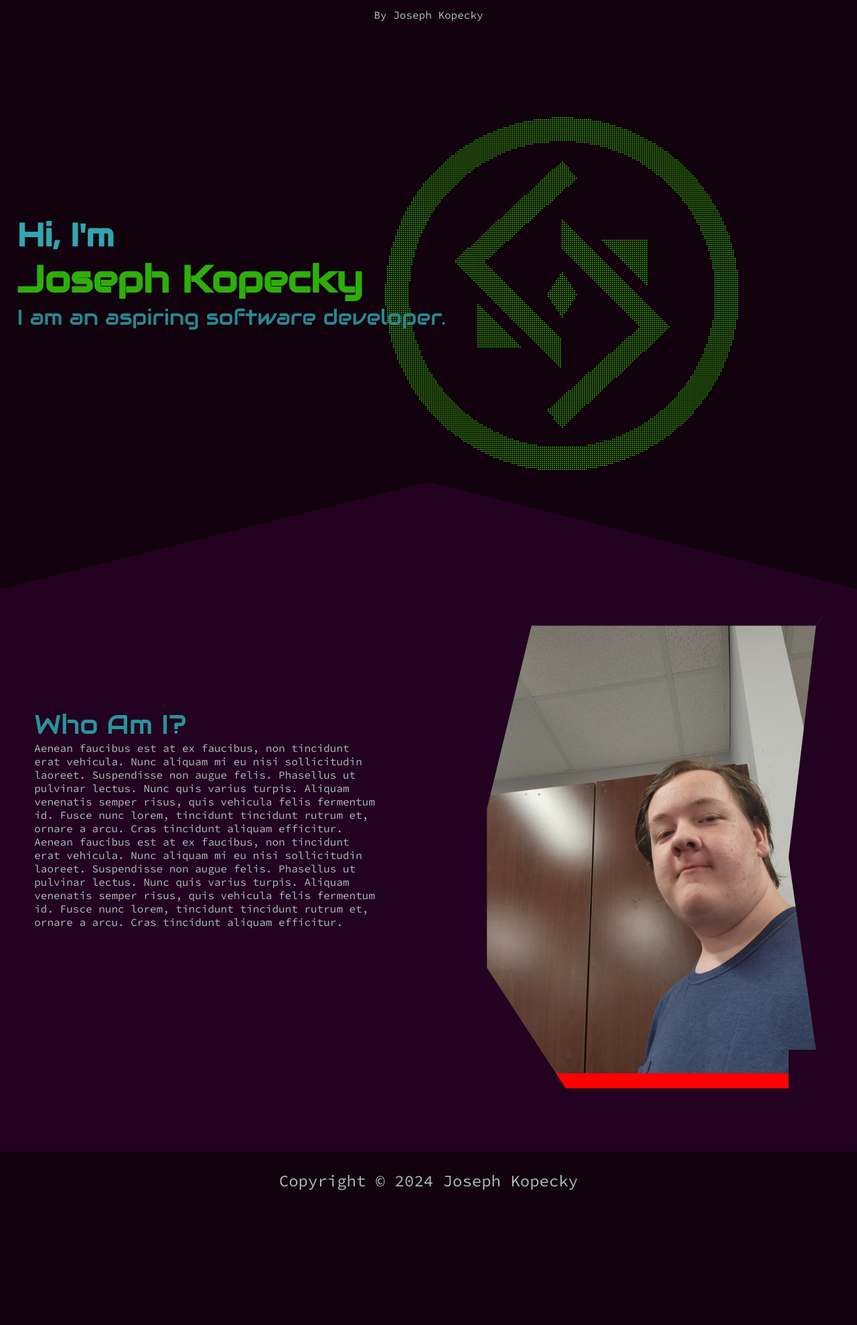
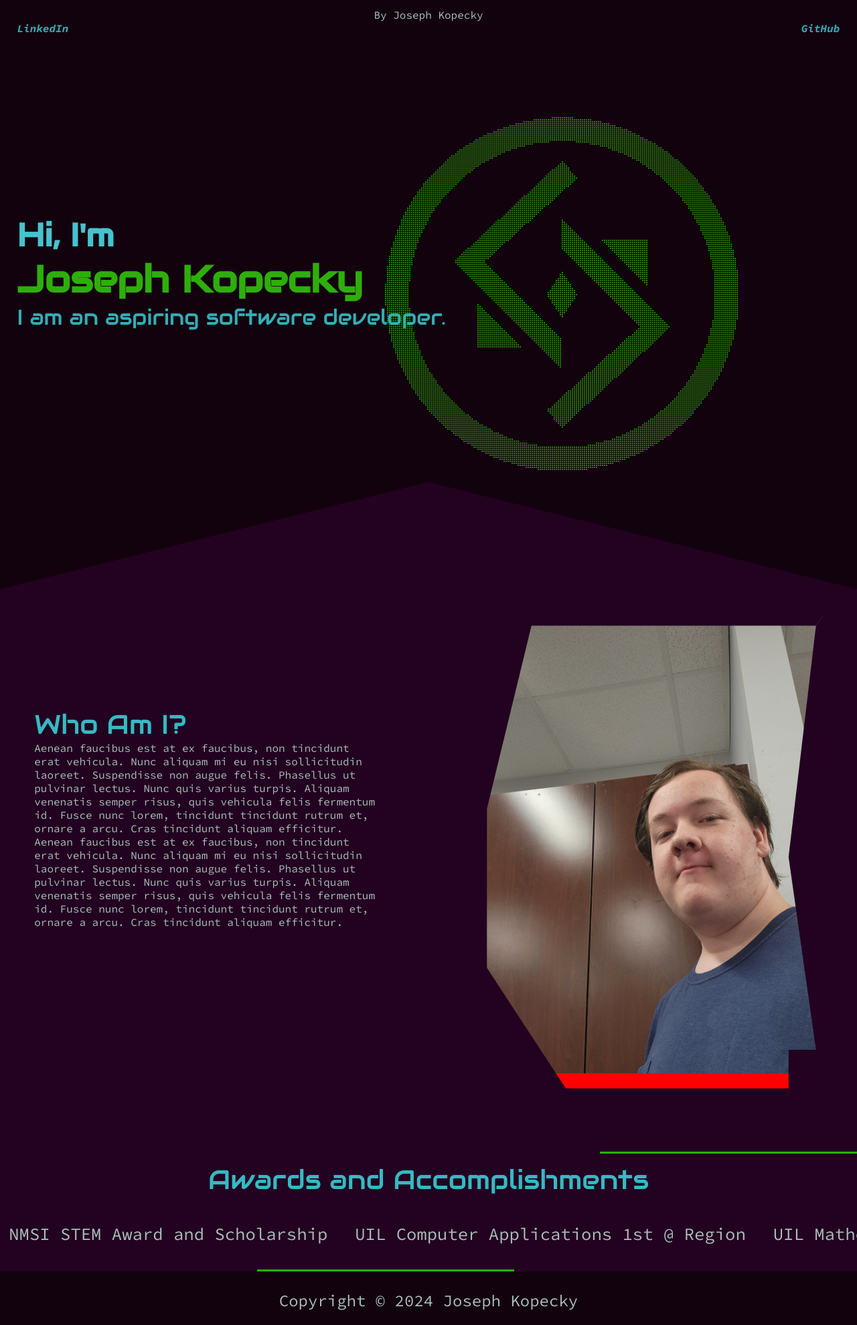
Before and after one commit to JmKopecky/joskopecky_portfolio, a PHP site: page /front-page.html in a window 1280 px wide. Shown: the whole page at 67% size. Before the commit the page ends 1778 px from the top, so only its background shows below. Run offline with PHP 8.4, Linux system fonts and the light colour scheme.

Commit message:
Created infinitely animated scroll display for important achievements

```diff
--- a/front-page.html
+++ b/front-page.html
@@ -16,6 +16,12 @@
     <div id="header-name-container">
         <p class="header-name">By Joseph Kopecky</p>
     </div>
+    <div id="header-github-container">
+        <a href="https://github.com/jmkopecky">GitHub</a>
+    </div>
+    <div id="header-social-container">
+        <a href="https://www.linkedin.com/in/joseph-kopecky-103ba1313/">LinkedIn</a>
+    </div>
 </div>
 
 
@@ -23,6 +29,7 @@
 
 
 <div id="front-page-container">
+
     <div id="hero-section-container">
         <script type="text/javascript" src="library/javascript/particles/particle-image.js" defer></script>
         <div id="particle-image" data-params-src="library/javascript/particles/params.json"></div>
@@ -33,6 +40,7 @@
         <img id = "hero-transition" src="library/images/hero-transition.svg">
     </div>
 
+
     <div id="description-section-container">
         <div id="description-paragraph-container">
             <h3 id="description-title" class="animate-left">Who Am I?</h3>
@@ -40,9 +48,26 @@
             <p class="animate-left">Aenean faucibus est at ex faucibus, non tincidunt erat vehicula. Nunc aliquam mi eu nisi sollicitudin laoreet. Suspendisse non augue felis. Phasellus ut pulvinar lectus. Nunc quis varius turpis. Aliquam venenatis semper risus, quis vehicula felis fermentum id. Fusce nunc lorem, tincidunt tincidunt rutrum et, ornare a arcu. Cras tincidunt aliquam efficitur.</p>
         </div>
         <div id="desc-photo-container" class="animate-right">
-            <img src="library/images/selfimage.webp" id="desc-photo">
-            <img src="library/images/selfimageframe.svg" id="desc-photo-frame">
+            <img src="library/images/selfimage.webp" id="desc-photo" alt="self portrait">
+            <img src="library/images/selfimageframe.svg" id="desc-photo-frame" alt="self portrait frame">
         </div>
+    </div>
+
+
+    <div id="notable-accomplishments-section">
+        <h3>Awards and Accomplishments</h3>
+        <ul>
+            <li><p>UIL Computer Applications 2nd @ State</p></li>
+            <li><p>NMSI STEM Award and Scholarship</p></li>
+            <li><p>UIL Computer Applications 1st @ Region</p></li>
+            <li><p>UIL Mathematics 1st Team @ Region</p></li>
+            <li><p>UIL Computer Science 5th @ Region</p></li>
+            <li><p>UIL Computer Science 1st @ District</p></li>
+            <li><p>UIL Accounting 1st @ District</p></li>
+            <li><p>UIL Accounting 1st Team @ District</p></li>
+            <li><p>UIL Mathematics 1st Team @ District</p></li>
+            <li><p>UIL Mathematics 5th @ District</p></li>
+        </ul>
     </div>
 </div>
 
@@ -50,7 +75,7 @@
 
 <div id="footer">
     <div class="footer-centerer">
-        <p class="footer-text"> Copyright © 2024 Joseph Kopecky </p>
+        <p class="footer-text">Copyright © 2024 Joseph Kopecky</p>
     </div>
 </div>
 
--- a/index.html
+++ b/index.html
@@ -15,6 +15,12 @@
 <div id="header">
     <div id="header-name-container">
         <p class="header-name">By Joseph Kopecky</p>
+    </div>
+    <div id="header-github-container">
+        <a href="https://github.com/jmkopecky">GitHub</a>
+    </div>
+    <div id="header-social-container">
+        <a href="https://www.linkedin.com/in/joseph-kopecky-103ba1313/">LinkedIn</a>
     </div>
 </div>
 
--- a/library/javascript/animateInElements.js
+++ b/library/javascript/animateInElements.js
@@ -1,6 +1,7 @@
 $(document).ready(function(){
 
-    $("#header-name-container").css({"visibility": "visible", "translate": "0"})
+
+    $("#header").css({"visibility": "visible", "translate": "0"})
 
     $("#hero-name-pretext").css({"visibility": "visible", "translate": "0"})
     $("#hero-header-name").css({"visibility": "visible", "translate": "0"})
--- a/library/scss/constants.scss
+++ b/library/scss/constants.scss
@@ -3,7 +3,7 @@ $background_main: #12020E;
 $background_secondary: #220220;
 $accent: #2EAE0A;
 $text_main: #acbdbc;
-$text_secondary: #28888F;
+$text_secondary: lighten(#28888F, 10%);
 
 
 
@@ -12,6 +12,7 @@ body {
   background-color:$background_main; //site background
   margin:0 0 0 0;
   min-height:100vh;
+  position: relative;
 }
 
 
@@ -55,9 +56,21 @@ a {
   font: $paragraph-italic;
   color: $text_secondary;
   margin: 0 0 0 0;
+  text-decoration: none;
 }
-a:hover {
-  color: darken($text_secondary, 8%);
+a::after {
+  content:'';
+  position:absolute;
+  background-color: $text_secondary;
+  width:0%;
+  height: 3px;
+  bottom:0;
+  left:0;
+
+  transition: width 0.5s;
+}
+a:hover::after {
+  width:100%;
 }
 a:active {
   color: lighten($text_secondary, 8%);
--- a/library/scss/front-page.css
+++ b/library/scss/front-page.css
@@ -3,6 +3,7 @@ body {
   background-color: #12020E;
   margin: 0 0 0 0;
   min-height: 100vh;
+  position: relative;
 }
 
 p {
@@ -13,16 +14,28 @@ p {
 
 a {
   font: italic 1em "Source Code Pro", monospace;
-  color: #28888F;
+  color: #33aeb7;
   margin: 0 0 0 0;
+  text-decoration: none;
 }
 
-a:hover {
-  color: #1f6a6f;
+a::after {
+  content: "";
+  position: absolute;
+  background-color: #33aeb7;
+  width: 0%;
+  height: 3px;
+  bottom: 0;
+  left: 0;
+  transition: width 0.5s;
+}
+
+a:hover::after {
+  width: 100%;
 }
 
 a:active {
-  color: #31a6af;
+  color: #47c3cc;
 }
 
 h1 {
@@ -33,19 +46,19 @@ h1 {
 
 h2 {
   font: bold 3em "Audiowide", monospace;
-  color: #31a6af;
+  color: #47c3cc;
   margin: 0 0 0 0;
 }
 
 h3 {
   font: 2.5em "Audiowide", monospace;
-  color: #2b939b;
+  color: #36b9c3;
   margin: 0 0 0 0;
 }
 
 h4 {
   font: 2em "Audiowide", monospace;
-  color: #28888F;
+  color: #33aeb7;
   margin: 0 0 0 0;
 }
 
@@ -98,17 +111,35 @@ button:active {
   position: fixed;
   top: 0;
   z-index: 100;
+  visibility: hidden;
+  translate: 0 -100%;
+  transition: translate 1s;
 }
 #header #header-name-container {
   width: fit-content;
   margin: auto;
-  visibility: hidden;
-  translate: 0 -100%;
-  transition: translate 1s;
 }
 #header #header-name-container p.header-name {
   font-size: 2vh;
   margin-top: 1.5vh;
+}
+#header #header-github-container {
+  position: absolute;
+  right: 2%;
+}
+#header #header-github-container a {
+  font-size: 2vh;
+  margin-top: 1.5vh;
+  font-weight: bold;
+}
+#header #header-social-container {
+  position: absolute;
+  left: 2%;
+}
+#header #header-social-container a {
+  font-size: 2vh;
+  margin-top: 1.5vh;
+  font-weight: bold;
 }
 
 #footer {
@@ -176,7 +207,7 @@ button:active {
   position: relative;
 }
 #front-page-container #hero-section-container #hero-tagline {
-  color: #28888F;
+  color: #33aeb7;
   margin-left: 2vw;
   width: fit-content;
   z-index: 2;
@@ -231,5 +262,78 @@ button:active {
   z-index: 2;
   top: 0;
 }
+#front-page-container #notable-accomplishments-section {
+  width: 100%;
+  height: fit-content;
+  position: relative;
+  background-color: #220220;
+  overflow: hidden;
+}
+#front-page-container #notable-accomplishments-section h3 {
+  width: fit-content;
+  margin: 2vh auto 2vh auto;
+}
+#front-page-container #notable-accomplishments-section ul {
+  margin: 5vh 0 5vh 0;
+  display: flex;
+  align-items: center;
+  justify-content: space-around;
+  width: fit-content;
+  transform: translateY(50%);
+  white-space: nowrap;
+  animation: loop 45s linear infinite alternate;
+}
+@keyframes loop {
+  0% {
+    transform: translateX(0%);
+  }
+  100% {
+    transform: translateX(-80%);
+  }
+}
+#front-page-container #notable-accomplishments-section ul li {
+  display: flex;
+  align-items: center;
+  gap: 0 0.2rem;
+  white-space: nowrap;
+}
+#front-page-container #notable-accomplishments-section ul li p {
+  font-size: 1.6em;
+  padding-left: 0.8em;
+  padding-right: 0.8em;
+}
+#front-page-container #notable-accomplishments-section::before {
+  content: "";
+  position: absolute;
+  background-color: #2EAE0A;
+  width: 0%;
+  height: 3px;
+  top: 0;
+  left: 0;
+  animation: borderanim 2s 2s infinite alternate-reverse linear;
+}
+#front-page-container #notable-accomplishments-section::after {
+  content: "";
+  position: absolute;
+  background-color: #2EAE0A;
+  width: 0%;
+  height: 3px;
+  bottom: 0;
+  left: 0;
+  animation: borderanim 2s infinite alternate-reverse linear;
+}
+@keyframes borderanim {
+  0% {
+    width: 0%;
+    left: 0;
+  }
+  50% {
+    width: 50%;
+  }
+  100% {
+    width: 0%;
+    left: 100%;
+  }
+}
 
 /*# sourceMappingURL=front-page.css.map */
--- a/library/scss/front-page.scss
+++ b/library/scss/front-page.scss
@@ -128,4 +128,78 @@
       }
     }
   }
+
+
+  #notable-accomplishments-section {
+    width: 100%;
+    height: fit-content;
+    position:relative;
+    background-color: $background_secondary;
+    overflow: hidden;
+
+    h3 {
+      width: fit-content;
+      margin: 2vh auto 2vh auto;
+    }
+
+
+    ul {
+      margin: 5vh 0 5vh 0;
+      display: flex;
+      align-items: center;
+      justify-content: space-around;
+      width: fit-content;
+      transform: translateY(50%);
+      white-space: nowrap;
+      animation: loop 45s linear infinite alternate;
+
+      @keyframes loop {
+        0% {transform: translateX(0%);}
+        100% {transform: translateX(-80%);}
+      }
+
+      li {
+        display: flex;
+        align-items: center;
+        gap: 0 0.2rem;
+        white-space: nowrap;
+
+        p {
+          font-size: 1.6em;
+          padding-left: 0.8em;
+          padding-right: 0.8em;
+        }
+      }
+    }
+  }
+
+
+  #notable-accomplishments-section::before {
+    content:'';
+    position:absolute;
+    background-color: $accent;
+    width:0%;
+    height: 3px;
+    top:0;
+    left:0;
+
+    animation: borderanim 2s 2s infinite alternate-reverse linear;
+  }
+  #notable-accomplishments-section::after {
+    content:'';
+    position:absolute;
+    background-color: $accent;
+    width:0%;
+    height: 3px;
+    bottom:0;
+    left:0;
+
+    animation: borderanim 2s infinite alternate-reverse linear;
+  }
+
+  @keyframes borderanim {
+    0% {width: 0%; left:0;}
+    50% {width: 50%;}
+    100% {width: 0%; left:100%;}
+  }
 }
--- a/library/scss/partials/header.scss
+++ b/library/scss/partials/header.scss
@@ -5,16 +5,41 @@
     position:fixed;
     top:0;
     z-index:100;
+    visibility: hidden;
+    translate: 0 -100%;
+    transition: translate 1s;
+
+
     #header-name-container {
         width:fit-content;
         margin:auto;
-        visibility: hidden;
-        translate: 0 -100%;
-        transition: translate 1s;
+
 
         p.header-name {
             font-size:2vh;
             margin-top:1.5vh;
         }
     }
+
+
+    #header-github-container {
+        position: absolute;
+        right: 2%;
+        a {
+            font-size:2vh;
+            margin-top:1.5vh;
+            font-weight: bold;
+        }
+    }
+
+
+    #header-social-container {
+        position: absolute;
+        left: 2%;
+        a {
+            font-size:2vh;
+            margin-top:1.5vh;
+            font-weight: bold;
+        }
+    }
 }
```
Also changed, not shown: 404.html (+7 -1 lines), library/scss/404.css (+41 -10 lines), 2 other files.
